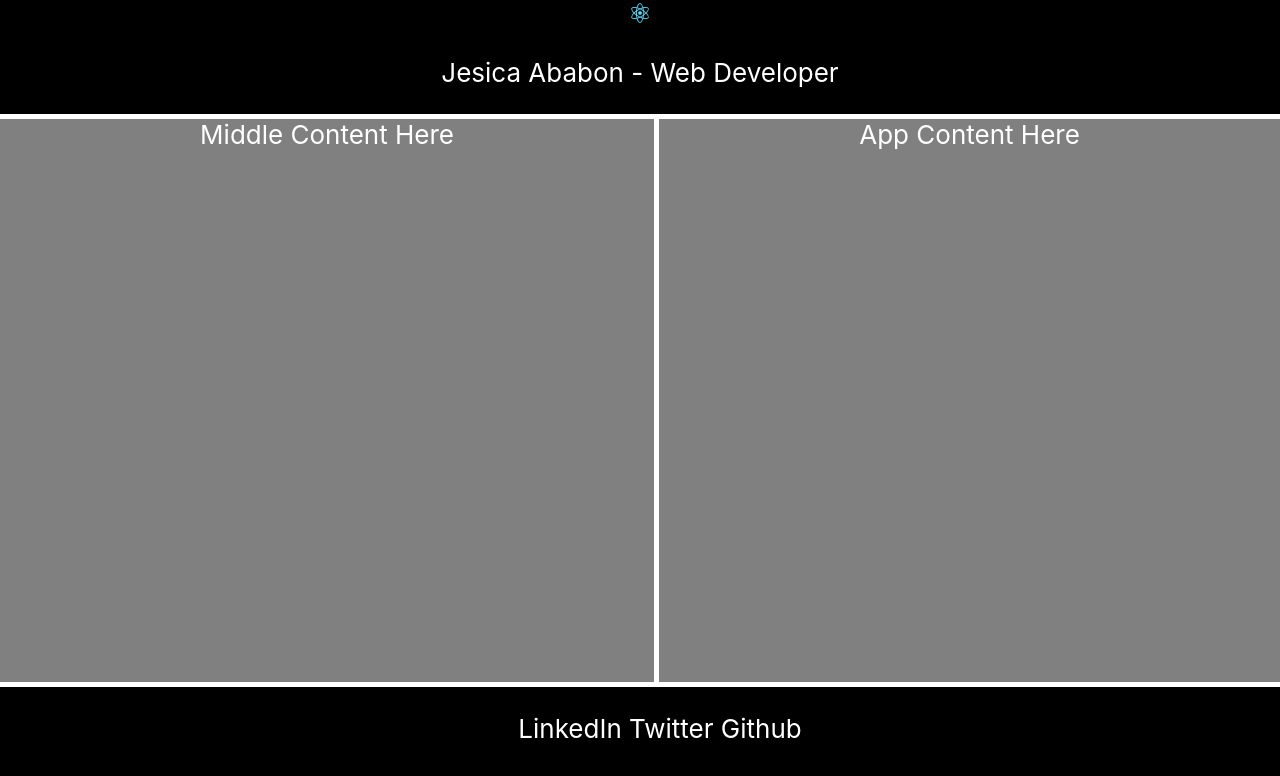
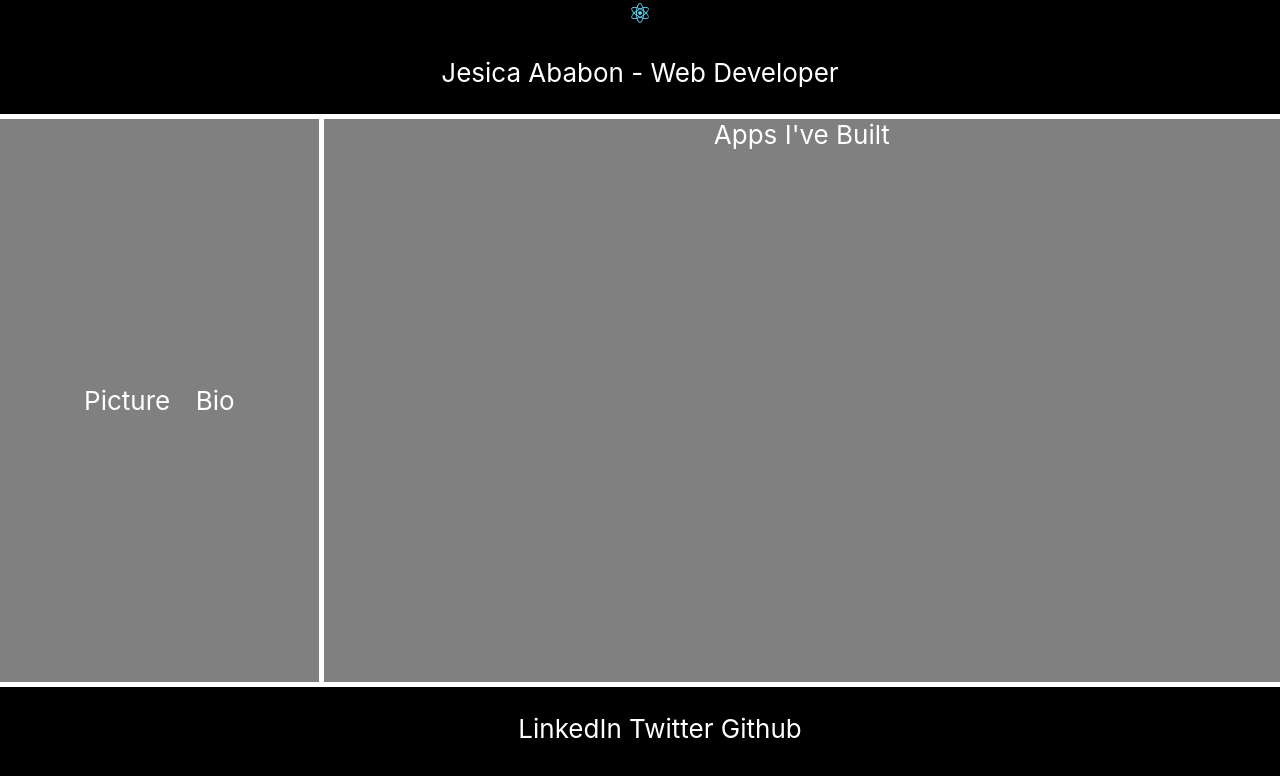
Before and after one commit to jesababon/jesicaAbabon, a React (Create React App) app: page / in a window 1280 px wide. Shown: the top 776 px of the page. Built offline with nearby package versions, Linux system fonts and the light colour scheme.

Commit message:
updated readme, css height 100vh, and inner divs for bio.

```diff
--- a/src/App.css
+++ b/src/App.css
@@ -4,6 +4,7 @@
   display: grid;
   grid-gap: 5px;
   grid-template-rows: 1fr 5fr 1fr;
+  grid-template-columns: 1fr 3fr;
   grid-template-areas:
  "header header"
  "main main2"
@@ -30,6 +31,9 @@
   background-color: grey;
   grid-area: main;
   align-items: center;
+  display: grid;
+  grid-gap: 2vw;
+  grid-template-columns: auto auto;
   justify-content: center;
   font-size: calc(10px + 2vmin);
   color: white;
--- a/src/App.js
+++ b/src/App.js
@@ -13,10 +13,11 @@ class App extends Component {
           </p>
         </header>
         <article className="App-bio">
-          Middle Content Here
+          <div>Picture</div>
+          <div>Bio</div>
         </article>
         <article className="App-apps">
-          App Content Here
+          Apps I've Built
         </article>
         <footer className="App-footer">
           <ul>
```
Also changed, not shown: 1 other file (tests, documents, lock files or other folders).
